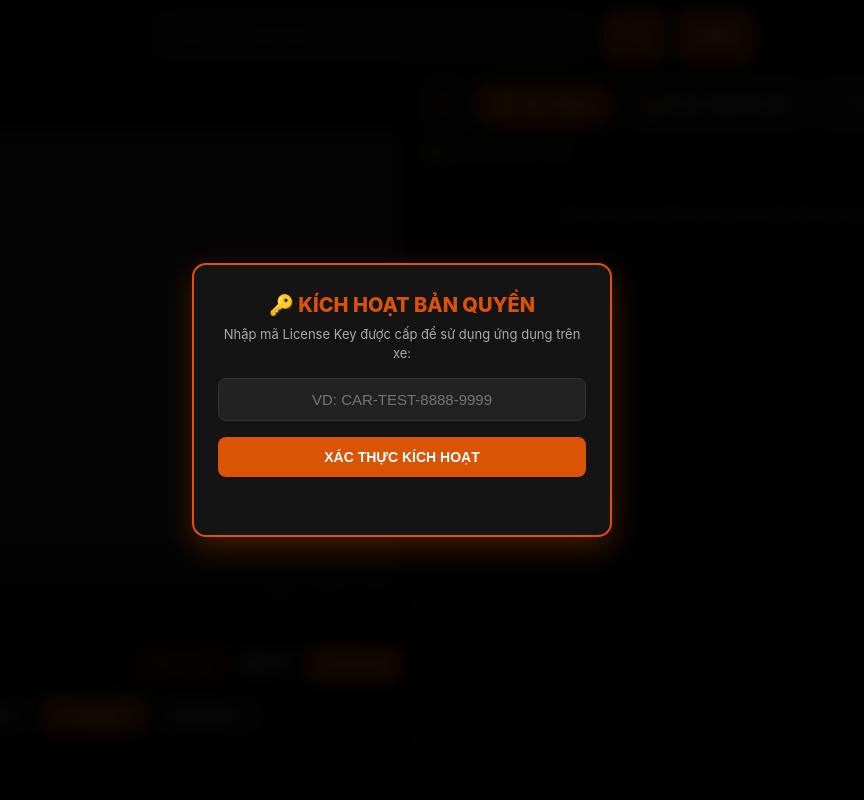
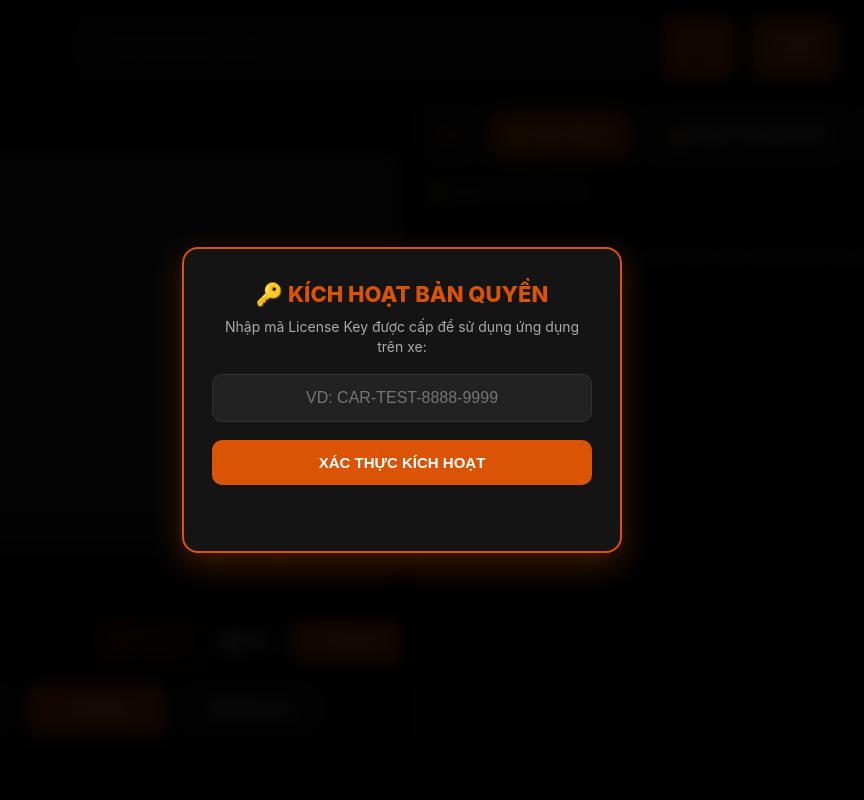
Before and after one commit to Thanhtvsys/carplayph, a Flask app: page / in a window 1280 px wide. Shown: the whole page, without its empty margins (238-1102 px from the left). Run offline with Flask 3, Linux system fonts and the light colour scheme.

Commit message:
Update index.html

```diff
--- a/templates/index.html
+++ b/templates/index.html
@@ -17,43 +17,43 @@
             position: fixed;
         }
 
-        /* THANH HEADER ĐỈNH MÀN HÌNH */
+        /* THANH HEADER ĐỈNH MÀN HÌNH (Làm cao hơn để chứa cụm tìm kiếm phóng to gấp đôi) */
         .header-bar {
             display: flex;
             justify-content: space-between;
             align-items: center;
-            padding: 10px 16px;
+            padding: 14px 20px;
             background-color: #121212;
             border-bottom: 1px solid #222;
-            gap: 12px;
-            height: 72px;
+            gap: 16px;
+            height: 96px;
             flex-shrink: 0;
         }
         .header-bar h1 {
             color: #DB5304;
-            font-size: 17px;
+            font-size: 19px;
             font-weight: 800;
             white-space: nowrap;
             letter-spacing: 0.5px;
         }
 
-        /* KHUNG TÌM KIẾM TO BỰ, DỄ BẤM */
+        /* KHUNG TÌM KIẾM PHÓNG TO GẤP ĐÔI */
         .search-box {
             display: flex;
-            gap: 12px;
+            gap: 16px;
             flex: 1;
-            max-width: 600px;
+            max-width: 760px;
             align-items: center;
         }
         .search-box input {
             background-color: #1E1E1E;
-            border: 2px solid #333;
+            border: 3px solid #333;
             color: #FFF;
-            padding: 12px 18px;
-            border-radius: 14px;
+            padding: 16px 24px;
+            border-radius: 16px;
             outline: none;
             width: 100%;
-            font-size: 17px;
+            font-size: 20px; /* Chữ to gấp đôi */
             transition: all 0.2s;
         }
         .search-box input:focus {
@@ -64,12 +64,12 @@
             background-color: #DB5304;
             color: #FFF;
             border: none;
-            padding: 0 24px;
-            height: 50px;
-            border-radius: 14px;
+            padding: 0 28px;
+            height: 60px; /* Nút tìm to gấp đôi */
+            border-radius: 16px;
             font-weight: bold;
             cursor: pointer;
-            font-size: 16px;
+            font-size: 18px;
             white-space: nowrap;
             display: flex;
             align-items: center;
@@ -80,14 +80,16 @@
             transform: scale(0.95);
             background-color: #B54202;
         }
-        /* PHÓNG TO NÚT MIC GẤP ĐÔI */
+        /* NÚT MIC TO GẤP ĐÔI NỔI BẬT */
         .mic-btn {
             background-color: #1F1F1F;
-            border: 2px solid #DB5304;
+            border: 3px solid #DB5304;
             color: #DB5304;
-            font-size: 28px;
-            padding: 0 22px;
-            min-width: 60px;
+            font-size: 32px;
+            padding: 0 26px;
+            min-width: 72px;
+            height: 60px;
+            border-radius: 16px;
         }
         .mic-btn.listening {
             background-color: #DB5304;
@@ -118,14 +120,14 @@
             display: flex;
             flex: 1;
             width: 100vw;
-            height: calc(100vh - 72px);
+            height: calc(100vh - 96px);
             overflow: hidden;
         }
 
         @media (max-width: 768px) {
             .content-layout { flex-direction: column; }
-            .video-container { width: 100% !important; height: 48% !important; border-right: none !important; border-bottom: 2px solid #222; padding: 6px !important; }
-            .right-container { width: 100% !important; height: 52% !important; }
+            .video-container { width: 100% !important; height: 50% !important; border-right: none !important; border-bottom: 2px solid #222; padding: 6px !important; }
+            .right-container { width: 100% !important; height: 50% !important; }
             .header-bar h1 { display: none; }
         }
 
@@ -139,16 +141,16 @@
             justify-content: center;
             align-items: center;
             background-color: #050505;
-            padding: 10px;
+            padding: 12px;
             border-right: 1px solid #222;
         }
         .video-wrapper {
             width: 100%;
             height: 100%;
-            max-height: 72%;
+            max-height: 68%;
             aspect-ratio: 16/9;
             background-color: #000;
-            border-radius: 10px;
+            border-radius: 12px;
             overflow: hidden;
             border: 1px solid #2A2A2A;
             box-shadow: 0 6px 20px rgba(0,0,0,0.7);
@@ -168,11 +170,11 @@
             justify-content: space-between;
             align-items: center;
             width: 100%;
-            margin-top: 6px;
-            gap: 6px;
+            margin-top: 8px;
+            gap: 8px;
         }
         #current-title {
-            font-size: 13px;
+            font-size: 14px;
             color: #DB5304;
             font-weight: 700;
             overflow: hidden;
@@ -182,21 +184,21 @@
         }
         .action-buttons {
             display: flex;
-            gap: 6px;
+            gap: 8px;
             flex-wrap: nowrap;
         }
         .ctrl-btn {
             background-color: #1C1C1E;
             color: #FFF;
             border: 1px solid #333;
-            padding: 8px 12px;
-            border-radius: 8px;
-            font-size: 13px;
+            padding: 10px 16px;
+            border-radius: 10px;
+            font-size: 14px;
             font-weight: 700;
             cursor: pointer;
             display: flex;
             align-items: center;
-            gap: 4px;
+            gap: 6px;
             transition: all 0.15s;
             white-space: nowrap;
         }
@@ -205,53 +207,53 @@
             background-color: #DB5304;
             border-color: #DB5304;
         }
-        /* PHÓNG TO NÚT ❤️ THÍCH GẤP ĐÔI NỔI BẬT */
+        /* NÚT ❤️ THÍCH PHÓNG TO GẤP ĐÔI */
         .ctrl-btn-fav {
             background-color: #2E1100;
             border: 2px solid #DB5304;
             color: #DB5304;
-            font-size: 14px;
+            font-size: 15px;
             font-weight: 800;
-            padding: 8px 16px;
+            padding: 10px 20px;
         }
         .ctrl-btn-fs {
             background-color: #DB5304;
             color: #FFF;
-            border: 1px solid #DB5304;
+            border: 2px solid #DB5304;
         }
 
-        /* THANH ĐIỀU KHIỂN MEDIA (TRƯỚC, DỪNG/PHÁT, SAU) */
+        /* THANH ĐIỀU KHIỂN MEDIA PHÓNG TO GẤP ĐÔI */
         .media-control-bar {
             display: flex;
             justify-content: center;
             align-items: center;
             width: 100%;
-            margin-top: 6px;
-            gap: 12px;
+            margin-top: 10px;
+            gap: 16px;
             background: #141414;
-            padding: 8px 14px;
-            border-radius: 12px;
+            padding: 12px 18px;
+            border-radius: 14px;
             border: 1px solid #222;
         }
         .media-btn {
             background-color: #222;
             color: #FFF;
-            border: 1px solid #333;
-            padding: 8px 18px;
-            border-radius: 10px;
-            font-size: 13px;
+            border: 2px solid #333;
+            padding: 12px 28px; /* Tăng kích thước nút to gấp đôi */
+            border-radius: 12px;
+            font-size: 16px; /* Chữ to rõ */
             font-weight: 700;
             cursor: pointer;
             display: flex;
             align-items: center;
-            gap: 6px;
+            gap: 8px;
         }
         .media-btn:active { background-color: #DB5304; border-color: #DB5304; transform: scale(0.95); }
         .media-btn-main {
             background-color: #DB5304;
             border-color: #DB5304;
-            font-size: 15px;
-            padding: 8px 24px;
+            font-size: 18px;
+            padding: 12px 36px;
         }
 
         /* KHUNG PHẢI: MENU CHỦ ĐỀ & PLAYLIST */
@@ -269,18 +271,18 @@
             align-items: center;
             background-color: #181818;
             border-bottom: 1px solid #222;
-            padding: 8px 10px;
-            gap: 8px;
+            padding: 10px 12px;
+            gap: 10px;
             flex-shrink: 0;
         }
         .cat-nav-btn {
             background-color: #222;
             color: #DB5304;
             border: 1px solid #333;
-            width: 40px;
-            height: 42px;
-            border-radius: 10px;
-            font-size: 16px;
+            width: 44px;
+            height: 46px;
+            border-radius: 12px;
+            font-size: 18px;
             font-weight: bold;
             cursor: pointer;
             display: flex;
@@ -292,8 +294,8 @@
 
         .category-menu {
             display: flex;
-            gap: 10px;
-            padding: 4px;
+            gap: 12px;
+            padding: 6px;
             overflow-x: auto;
             scroll-behavior: smooth;
             -webkit-overflow-scrolling: touch;
@@ -307,9 +309,9 @@
             background-color: #242424;
             color: #DDD;
             border: 1px solid #383838;
-            padding: 10px 20px;
-            border-radius: 24px;
-            font-size: 15px;
+            padding: 12px 22px;
+            border-radius: 26px;
+            font-size: 16px;
             font-weight: 700;
             cursor: pointer;
             white-space: nowrap;
@@ -324,8 +326,8 @@
         }
 
         .playlist-header {
-            padding: 8px 14px;
-            font-size: 11px;
+            padding: 10px 16px;
+            font-size: 12px;
             font-weight: 700;
             color: #777;
             text-transform: uppercase;
@@ -337,16 +339,16 @@
         .playlist-items {
             flex: 1;
             overflow-y: auto;
-            padding: 8px;
+            padding: 10px;
             -webkit-overflow-scrolling: touch;
         }
         .song-item {
             display: flex;
             align-items: center;
-            padding: 8px 10px;
-            margin-bottom: 6px;
+            padding: 10px 12px;
+            margin-bottom: 8px;
             background-color: #1A1A1A;
-            border-radius: 10px;
+            border-radius: 12px;
             cursor: pointer;
             border: 1px solid #262626;
             transition: all 0.15s;
@@ -393,42 +395,42 @@
         .license-box {
             background-color: #141414;
             border: 2px solid #DB5304;
-            padding: 28px 24px;
-            border-radius: 14px;
+            padding: 32px 28px;
+            border-radius: 16px;
             width: 90%;
-            max-width: 420px;
+            max-width: 440px;
             text-align: center;
             box-shadow: 0 10px 30px rgba(219, 83, 4, 0.3);
         }
-        .license-box h2 { color: #DB5304; margin-bottom: 8px; font-size: 20px; font-weight: 800; }
-        .license-box p { color: #AAA; margin-bottom: 16px; font-size: 13px; line-height: 1.4; }
+        .license-box h2 { color: #DB5304; margin-bottom: 10px; font-size: 22px; font-weight: 800; }
+        .license-box p { color: #AAA; margin-bottom: 18px; font-size: 14px; line-height: 1.4; }
         .license-box input {
             width: 100%;
-            padding: 12px;
-            font-size: 15px;
-            border-radius: 8px;
+            padding: 14px;
+            font-size: 16px;
+            border-radius: 10px;
             border: 1px solid #333;
             background-color: #222;
             color: #FFF;
             text-align: center;
-            margin-bottom: 16px;
+            margin-bottom: 18px;
             outline: none;
         }
         .license-box input:focus { border-color: #DB5304; }
         .license-box button {
             width: 100%;
-            padding: 12px;
-            font-size: 14px;
+            padding: 14px;
+            font-size: 15px;
             background-color: #DB5304;
             color: #FFF;
             border: none;
-            border-radius: 8px;
+            border-radius: 10px;
             font-weight: bold;
             cursor: pointer;
             transition: background-color 0.2s;
         }
         .license-box button:active { background-color: #B54202; }
-        #license-msg { margin-top: 12px; font-weight: 600; font-size: 12px; min-height: 18px; }
+        #license-msg { margin-top: 14px; font-weight: 600; font-size: 13px; min-height: 20px; }
     </style>
 </head>
 <body>
@@ -482,7 +484,7 @@
             <div class="playlist-header">📂 Danh Sách Kết Quả</div>
 
             <div class="playlist-items" id="playlist">
-                <div style="padding:30px 20px; color:#666; text-align:center; font-size:12px;">Bấm vào một chủ đề ở trên hoặc tìm kiếm để chọn bài phát.</div>
+                <div style="padding:30px 20px; color:#666; text-align:center; font-size:13px;">Bấm vào một chủ đề ở trên hoặc tìm kiếm để chọn bài phát.</div>
             </div>
         </div>
     </div>
@@ -529,10 +531,7 @@
 
         function toggleFullScreen() {
             const videoPlayer = document.querySelector('video') || document.querySelector('iframe');
-            if (!videoPlayer) {
-                alert("Vui lòng chọn bài hát trước khi bật phóng to!");
-                return;
-            }
+            if (!videoPlayer) return;
             if (videoPlayer.tagName === 'VIDEO') {
                 if (videoPlayer.webkitEnterFullscreen) {
                     videoPlayer.webkitEnterFullscreen();
@@ -586,15 +585,12 @@
                         newVideo.play().catch(e => console.log("Auto-play blocked:", e));
                         document.getElementById('current-title').innerText = "▶ Đang phát trực tiếp: " + data.title;
                     }
-                } else {
-                    alert("Không lấy được luồng phát trực tiếp.");
                 }
             } catch (err) {
-                alert("Lỗi kết nối máy chủ Flask!");
+                console.log("Lỗi kết nối máy chủ Flask!");
             }
         }
 
-        // HÀM ĐIỀU KHIỂN MEDIA (DỪNG/PHÁT, BÀI TRƯỚC/SAU)
         function togglePlayPause() {
             const player = document.getElementById('player');
             const btn = document.getElementById('play-pause-btn');
@@ -628,27 +624,19 @@
             }
         }
 
+        // BỎ HOÀN TOÀN CÁC THÔNG BÁO ALERT KHI BẤM THÍCH
         function saveCurrentFavorite() {
-            if (!currentPlayingVideo) {
-                alert("Vui lòng chọn phát một bài hát trước khi thêm vào yêu thích!");
-                return;
-            }
+            if (!currentPlayingVideo) return;
             let favorites = JSON.parse(localStorage.getItem('my_carplay_favorites') || '[]');
             if (!favorites.some(v => v.id === currentPlayingVideo.id)) {
                 favorites.push(currentPlayingVideo);
                 localStorage.setItem('my_carplay_favorites', JSON.stringify(favorites));
-                alert("❤️ Đã thêm bài hát vào danh mục Yêu Thích!");
-            } else {
-                alert("Bài hát này đã có sẵn trong danh sách Yêu Thích rồi!");
             }
         }
 
         async function togglePiP() {
             const videoPlayer = document.getElementById('player');
-            if (!videoPlayer || videoPlayer.tagName !== 'VIDEO') {
-                alert("Chế độ PiP chỉ hỗ trợ khi phát luồng video trực tiếp!");
-                return;
-            }
+            if (!videoPlayer || videoPlayer.tagName !== 'VIDEO') return;
             try {
                 if (videoPlayer.paused) await videoPlayer.play().catch(e => {});
                 if (typeof videoPlayer.webkitSetPresentationMode === "function") {
@@ -657,19 +645,15 @@
                     if (document.pictureInPictureElement) await document.exitPictureInPicture();
                     else await videoPlayer.requestPictureInPicture();
                 }
-            } catch (err) {
-                alert("Không thể bật cửa sổ nổi PiP lúc này.");
-            }
+            } catch (err) {}
         }
 
-        // TỰ ĐỘNG TẠM DỪNG NHẠC KHI BẤM MIC ĐỂ THU ÂM RÕ HƠN
+        // KHI BẤM MIC: TỰ ĐỘNG DỪNG NHẠC NGAY LẬP TỨC ĐỂ THU ÂM GIỌNG NÓI
         function startVoiceSearch() {
             const SpeechRecognition = window.SpeechRecognition || window.webkitSpeechRecognition;
-            if (!SpeechRecognition) {
-                alert("Trình duyệt không hỗ trợ nhận diện giọng nói!");
-                return;
-            }
+            if (!SpeechRecognition) return;
 
+            // Dừng nhạc ngay lập tức khi bấm nút Mic
             const player = document.getElementById('player');
             if (player && !player.paused) {
                 player.pause();
@@ -686,7 +670,7 @@
 
             recognition.onstart = () => {
                 micBtn.classList.add('listening');
-                searchInput.placeholder = "Đang nghe giọng nói của bạn...";
+                searchInput.placeholder = "Đang nghe giọng nói...";
             };
 
             recognition.onresult = (event) => {
@@ -722,7 +706,7 @@
                 currentPlaylistArray = favorites;
 
                 if (favorites.length === 0) {
-                    playlistDiv.innerHTML = '<div style="padding:40px 20px; color:#888; text-align:center; font-size:13px; line-height: 1.5;">Danh sách Yêu Thích đang trống.<br>Hãy nghe bài nào hay và bấm nút <b>❤️ Thích</b> để lưu vào đây nhé!</div>';
+                    playlistDiv.innerHTML = '<div style="padding:40px 20px; color:#888; text-align:center; font-size:14px; line-height: 1.5;">Danh sách Yêu Thích đang trống.<br>Hãy nghe bài nào hay và bấm nút <b>❤️ Thích</b> để lưu vào đây nhé!</div>';
                     return;
                 }
 
@@ -743,7 +727,7 @@
                 return;
             }
 
-            playlistDiv.innerHTML = '<div style="padding:20px; color:#DB5304; text-align:center; font-size:12px;">Đang tải danh sách...</div>';
+            playlistDiv.innerHTML = '<div style="padding:20px; color:#DB5304; text-align:center; font-size:13px;">Đang tải danh sách...</div>';
 
             try {
                 const res = await fetch(`/api/search?q=${encodeURIComponent(query)}`);
@@ -766,10 +750,10 @@
                         playlistDiv.appendChild(item);
                     });
                 } else {
-                    playlistDiv.innerHTML = '<div style="padding:20px; color:#FF5252; text-align:center; font-size:12px;">Không tìm thấy bài hát.</div>';
+                    playlistDiv.innerHTML = '<div style="padding:20px; color:#FF5252; text-align:center; font-size:13px;">Không tìm thấy bài hát.</div>';
                 }
             } catch (err) {
-                playlistDiv.innerHTML = '<div style="padding:20px; color:#FF5252; text-align:center; font-size:12px;">Lỗi kết nối tìm kiếm.</div>';
+                playlistDiv.innerHTML = '<div style="padding:20px; color:#FF5252; text-align:center; font-size:13px;">Lỗi kết nối tìm kiếm.</div>';
             }
         }
 
```
Also changed, not shown: other parts of templates/index.html (+12 -12 lines).
